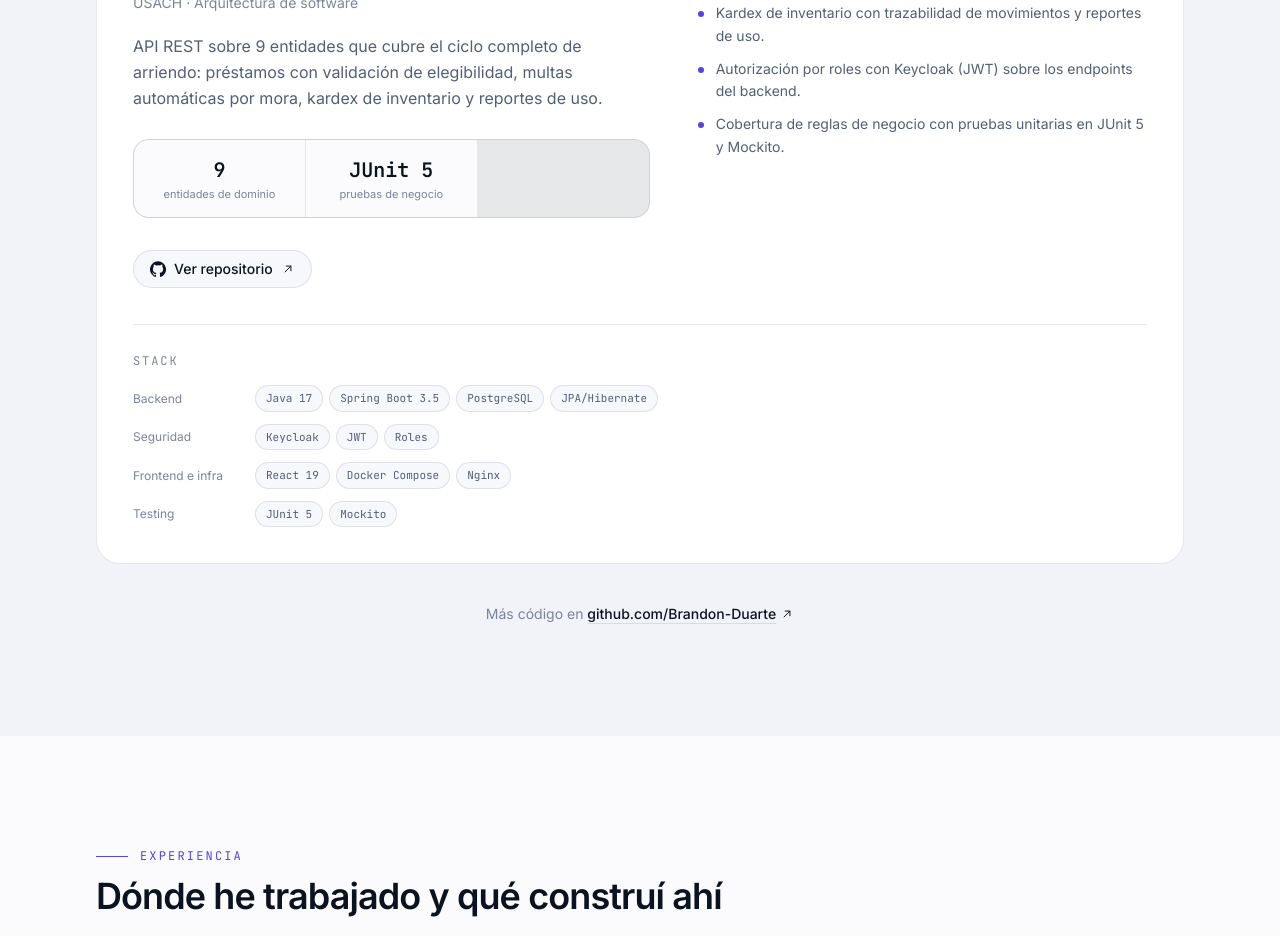
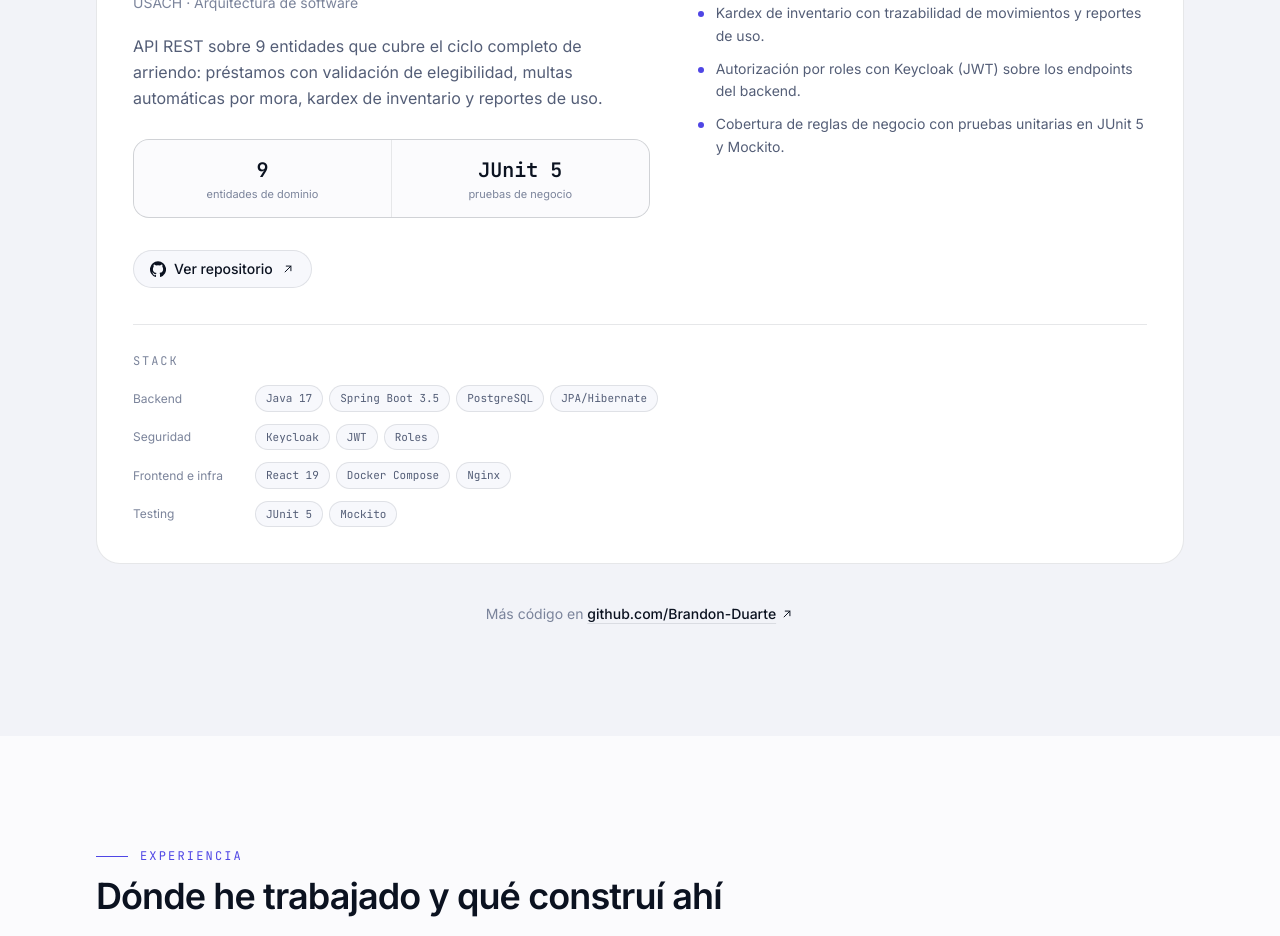
Before and after one commit to Brandon-Duarte/portafolio, a Next.js app: page / in a window 1280 px wide. Shown: the part 5940-6876 px from the top of the page. Built offline with nearby package versions, Linux system fonts and the light colour scheme.

Commit message:
fix: ajustar columnas de metricas al numero de metricas

```diff
--- a/components/Projects.tsx
+++ b/components/Projects.tsx
@@ -48,6 +48,15 @@ function Highlights({ items }: { items: string[] }) {
 function ProjectCard({ project }: { project: Project }) {
   const featured = Boolean(project.featured);
 
+  // La grilla se ajusta al número de métricas: con 3 columnas fijas,
+  // un proyecto con 2 métricas dejaba una celda vacía visible.
+  const metricCols =
+    project.metrics?.length === 1
+      ? "grid-cols-1"
+      : project.metrics?.length === 2
+        ? "grid-cols-2"
+        : "grid-cols-3";
+
   return (
     <article className="surface-card card-sheen rounded-3xl p-6 sm:p-9">
       <div className="flex flex-wrap items-center gap-3">
@@ -83,7 +92,9 @@ function ProjectCard({ project }: { project: Project }) {
           <p className="mt-5 text-base leading-relaxed text-muted">{project.summary}</p>
 
           {project.metrics && (
-            <dl className="mt-7 grid grid-cols-3 gap-px overflow-hidden rounded-2xl border border-line bg-line">
+            <dl
+              className={`mt-7 grid ${metricCols} gap-px overflow-hidden rounded-2xl border border-line bg-line`}
+            >
               {project.metrics.map((metric) => (
                 <div key={metric.label} className="bg-bg px-3 py-4 text-center">
                   <dt className="sr-only">{metric.label}</dt>
```
